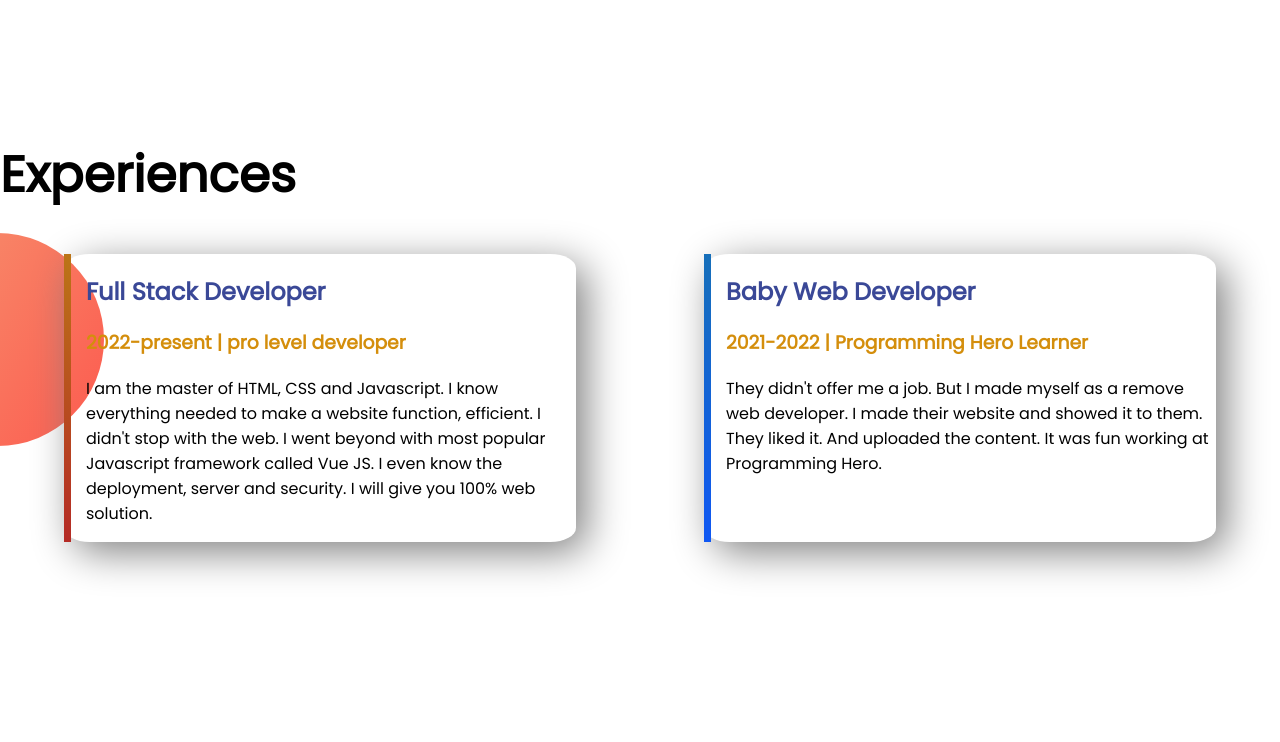
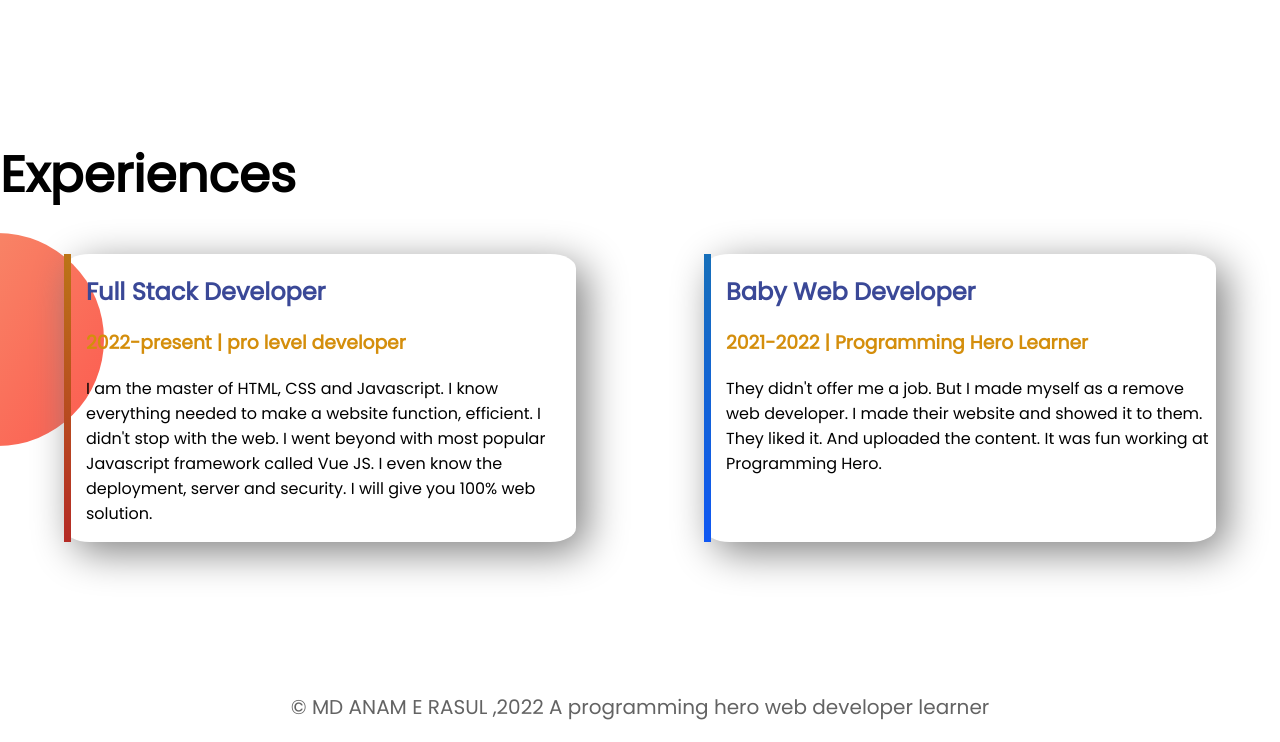
Before and after one commit to anamerasul/developer-portfolio, a plain HTML site: page index.html in a window 1280 px wide. Shown: the part 1047-1789 px from the top of the page. Before the commit the page ends 1739 px from the top, so only its background shows below. Drawn offline with Linux system fonts and the light colour scheme.

Commit message:
footer part add

```diff
--- a/index.html
+++ b/index.html
@@ -52,7 +52,11 @@
         <h3>2021-2022 | Programming Hero Learner</h3>
         <p>They didn't offer me a job. But I made myself as a remove web developer. I made their website and showed it to them. They liked it. And uploaded the content. It was fun working at Programming Hero.</p>
     </div>
+
 </div>
    </section>
+   <footer class="footer-part">
+       <p>&copy; MD ANAM E RASUL ,2022  A programming hero web developer learner</p>
+   </footer>
 </body>
 </html>
--- a/style.css
+++ b/style.css
@@ -104,3 +104,10 @@ section{
     border-left: 7px solid;
     border-radius: 5%;
 }
+
+.footer-part p{
+    text-align: center;
+    font-size:20px;
+    color:rgb(99, 99, 99);
+
+}
```
Also changed, not shown: images/jhankar.png (deleted), images/jhankar2.png (deleted), 4 other files.
